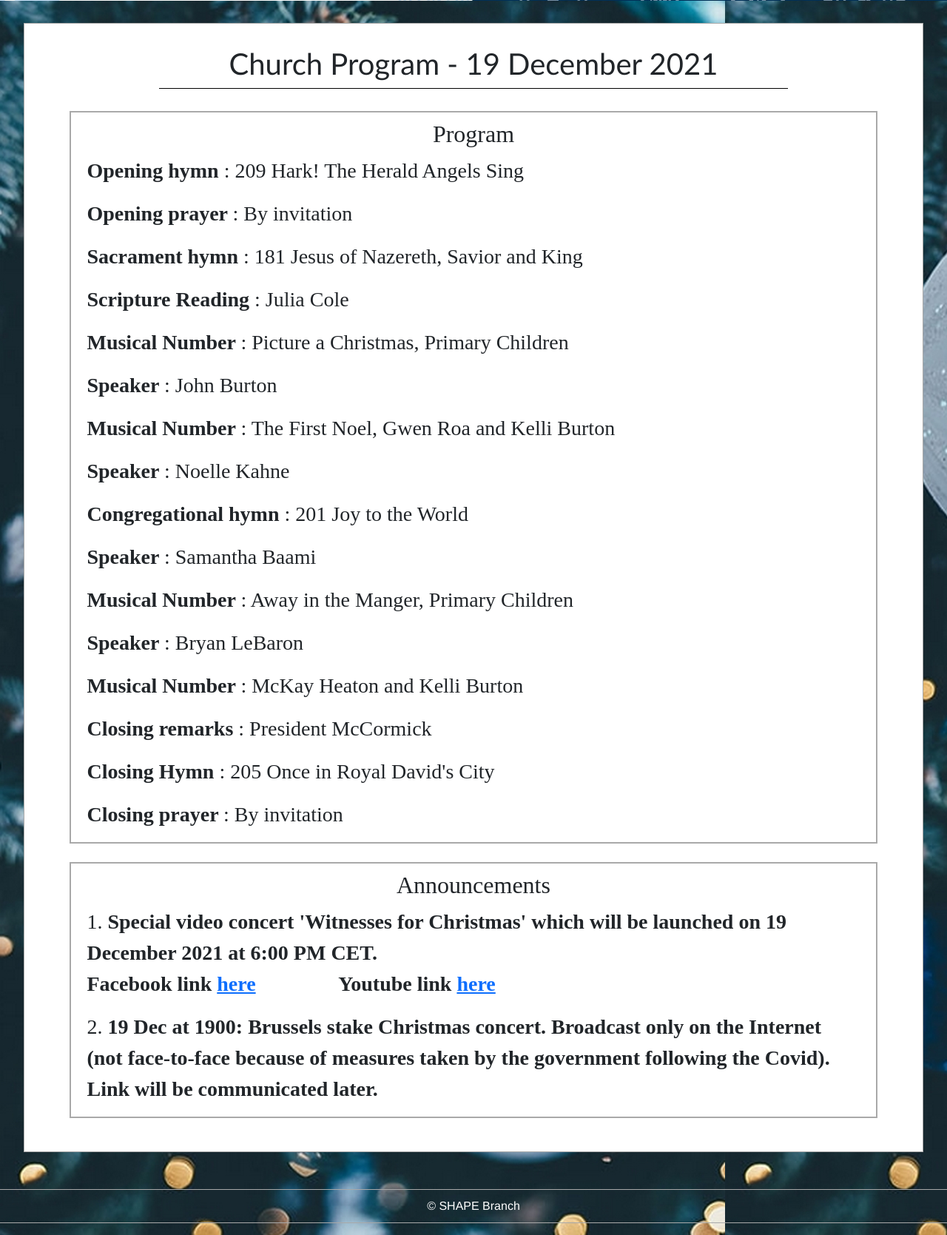
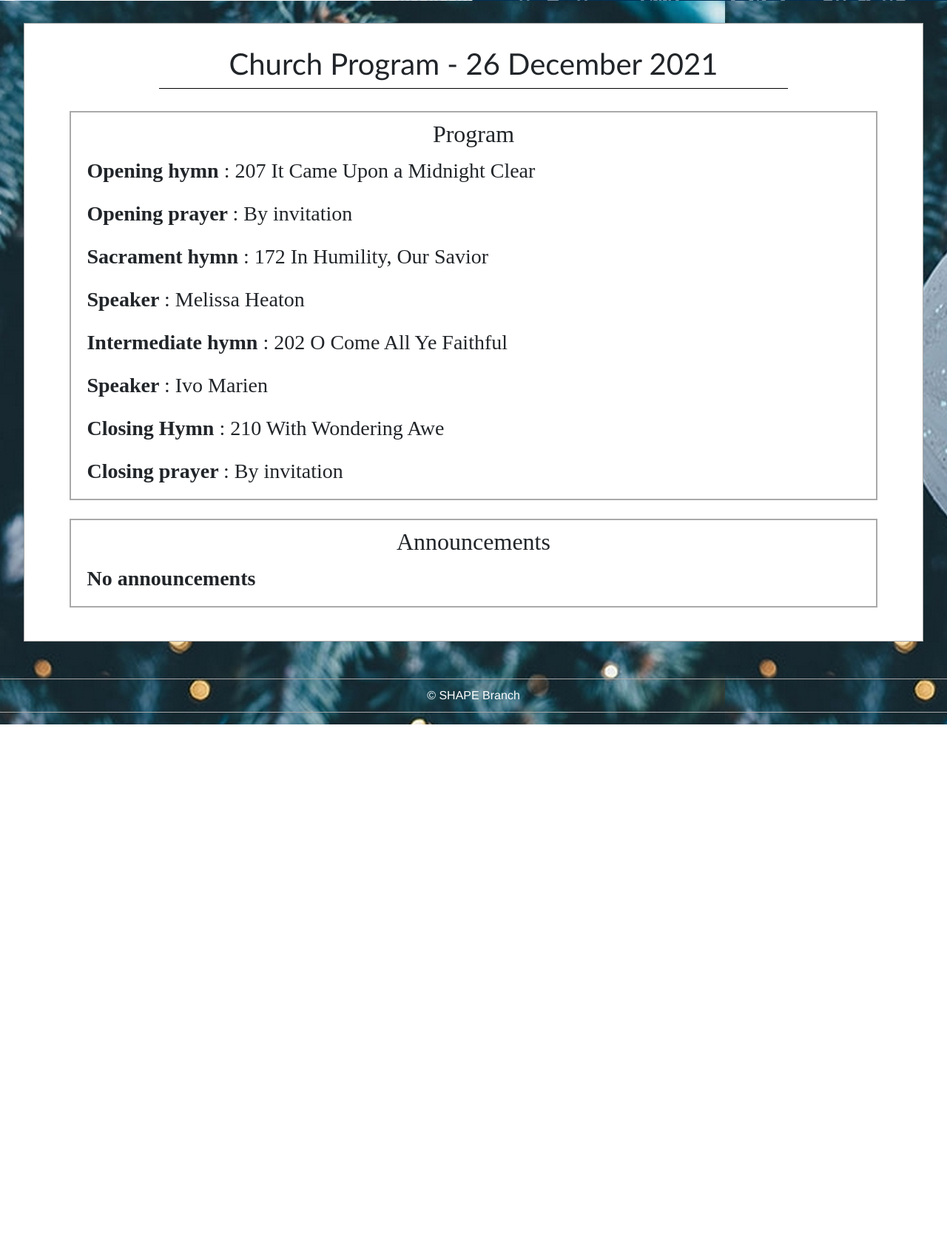
Before and after one commit to Shapeprogram/program, a PHP site: page / in a window 1280 px wide. Shown: the part 532-2201 px from the top of the page at 74% size. After the commit the page ends 1511 px from the top, so only its background shows below. Run offline with PHP 8.4, Linux system fonts and the light colour scheme.

Commit message:
Add files via upload

```diff
--- a/index.php
+++ b/index.php
@@ -5,55 +5,30 @@ if(file_exists($head))
   include($head);
 }
 ?>
-
-    <h1>Church Program - 19 December 2021</h1>
+    <h1>Church Program - 26 December 2021</h1>
     <div class="program">
         <h2>Program</h2>
-        <p class="fs-3"><strong>Opening hymn </strong>: 209 Hark! The Herald Angels Sing </p>
+        <p class="fs-3"><strong>Opening hymn </strong>: 207 It Came Upon a Midnight Clear  </p>
 
         <p class="fs-3"><strong>Opening prayer </strong> : By invitation</p>
 
-        <p class="fs-3"><strong>Sacrament hymn </strong>: 181 Jesus of Nazereth, Savior and King</p>
+        <p class="fs-3"><strong>Sacrament hymn </strong>: 172 In Humility, Our Savior</p>
 
-        <p class="fs-3"><strong>Scripture Reading </strong>: Julia Cole </p>
+        <p class="fs-3"><strong>Speaker </strong>: Melissa Heaton </p>
 
-        <p class="fs-3"><strong>Musical Number </strong>: Picture a Christmas, Primary Children </p>
+        <p class="fs-3"><strong>Intermediate hymn </strong>: 202 O Come All Ye Faithful  </p>
 
-        <p class="fs-3"><strong>Speaker </strong>: John Burton </p>
+        <p class="fs-3"><strong>Speaker </strong>: Ivo Marien</p>
 
-        <p class="fs-3"><strong>Musical Number </strong>: The First Noel, Gwen Roa and Kelli Burton </p>
-
-        <p class="fs-3"><strong>Speaker </strong>: Noelle Kahne</p>
-
-        <p class="fs-3"><strong>Congregational hymn </strong>: 201 Joy to the World </p>
-
-        <p class="fs-3"><strong>Speaker </strong>: Samantha Baami</p>
-
-        <p class="fs-3"><strong>Musical Number </strong>: Away in the Manger, Primary Children </p>
-
-        <p class="fs-3"><strong>Speaker </strong>: Bryan LeBaron</p>
-
-        <p class="fs-3"><strong>Musical Number </strong>: McKay Heaton and Kelli Burton </p>
-
-        <p class="fs-3"><strong>Closing remarks </strong>: President McCormick </p>
-
-        <p class="fs-3"><strong>Closing Hymn </strong>: 205 Once in Royal David's City </p>
+        <p class="fs-3"><strong>Closing Hymn </strong>: 210 With Wondering Awe</p>
 
         <p class="fs-3"><strong>Closing prayer </strong>: By invitation </p>
     </div>
 
     <div class="program">
         <h2>Announcements</h2>
-        <p class="fs-3">1. <strong>Special video concert 'Witnesses for Christmas' which will be launched on 19 December 2021 at 6:00 PM CET. <br> Facebook link <a href="https://facebook.com/watch/173868825969090/1084965395589847">here</a> <span style="padding-left: 10%;"></span> Youtube link <a href="https://youtube.com/user/LDSPSDEU/videos">here</a> </strong></p>
-        <p class="fs-3">2. <strong>19 Dec at 1900: Brussels stake Christmas concert. Broadcast only on the Internet (not face-to-face because of measures taken by the government following the Covid). Link will be communicated later.</strong></p>
-
+        <p class="fs-3"><!--1.--><strong>No announcements </strong></p>
     </div>
-    <!--
-    <div class="pdflink">
-        <p class="fs-4"> If the website isn't clear enough, you can download the PDF version of the program here : <a href="./doc/24OCT21-QR.pdf" class="btn btn-outline-info" download="pdf-shape-program" role="button">Download the PDF</a></p>
-    </div>
-    -->
-
 <?php
 	$foot='./php/foot.php';
 	if(file_exists($foot))
```
